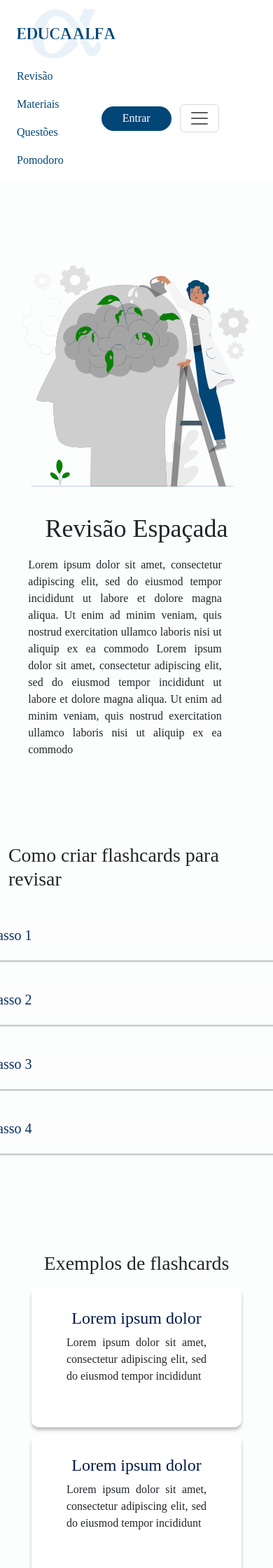
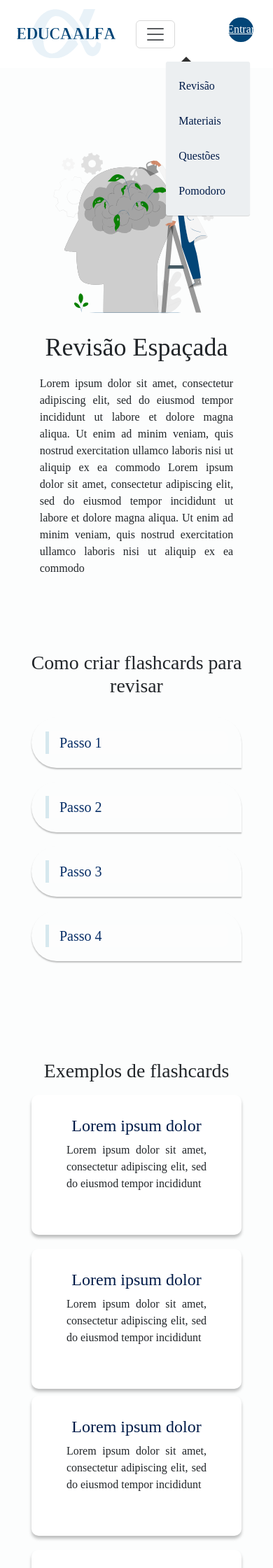
Before and after one commit to ClarisseTeixeira/EducaAlfa, a Django app: page /indexrevisao/ in a window 390 px wide, after a click that opens the changed part; the page is wider, and only the part inside the window is pictured. Shown: the top 2240 px of that part at 70% size. Run offline with Django 4.2, Linux system fonts and the light colour scheme.

Commit message:
responsividade do indexrevisao

```diff
--- a/revisao/static/revisao/css/revisao.css
+++ b/revisao/static/revisao/css/revisao.css
@@ -84,7 +84,7 @@
 .flashcard {
     width: 300px;
     margin: 10px auto;
-    height: 200px;
+    min-height: 200px;
     background-color: #fff;
     box-shadow: 0px 4px 4px 0px rgba(0, 0, 0, 0.25);
     border-radius: 10px;
@@ -216,11 +216,14 @@
 }
 
 
-@media (max-width: 980px) {
+@media (max-width: 1200px) {
     .row {
-        display: block;
+        flex-direction: column;
     }
 
+}
+
+@media (max-width:900px){
     .mbsr {
         flex-direction: column-reverse;
     }
@@ -228,4 +231,35 @@
     .h1revisao {
         text-align: center;
     }
+    .textrevisao{
+        width: 100%;
+        margin: auto;
+    }
 }
+
+
+@media (max-width:570px){
+    .borda{
+        width: 300px;
+    }
+    .imgrevisao{
+        width: 260px;
+    }
+    .accordion-header, .accordion-button{
+        width: 260px;
+    }
+}
+
+
+@media (max-width:350px){
+    .borda{
+        width: 250px;
+    }
+    .flashcard{
+        width: 250px;
+    }
+
+    .accordion-header, .accordion-button{
+        width: 200px;
+    }
+}
--- a/revisao/templates/revisao/indexrevisao.html
+++ b/revisao/templates/revisao/indexrevisao.html
@@ -43,7 +43,7 @@
 
 
 
-<h1 class="d-flex justify-content-center mt-5">Como criar flashcards para revisar</h1>
+<h1 class="d-flex justify-content-center mt-5 text-center">Como criar flashcards para revisar</h1>
 <div class="d-flex justify-content-center">
     <div class="accordion" id="accordionExample">
 
--- a/static/css/style.css
+++ b/static/css/style.css
@@ -166,3 +166,56 @@
     height: 45px !important;
     border-radius: 45px ;
 }
+
+.navbar-toggler:focus {
+    box-shadow: 0 0 0 0;
+
+}
+
+
+@media (max-width: 991px) {
+    .basenav {
+        position: relative;
+        display: inline-block;
+    }
+
+    .basenav ul.show {
+        display: none;
+    }
+
+    .basenav ul {
+        width: 120px;
+        position: absolute;
+        top: 120%;
+        right: -35px;
+        padding: 10px 18px;
+        box-shadow: 0px 1px 1px rgba(0, 0, 0, 0.15);
+        border-radius: 3px;
+        background: #ECEFF1;
+    }
+
+    .basenav ul:after {
+        width: 0px;
+        height: 0px;
+        position: absolute;
+        top: 0%;
+        left: 22px;
+        content: '';
+        transform: translate(0%, -100%);
+        border-left: 7px solid transparent;
+        border-right: 7px solid transparent;
+        border-bottom: 7px solid #303030;
+    }
+
+    .basenav li {
+        margin: 5px 0px 5px 0px;
+        float: none;
+        display: block;
+    }
+
+    .basenav a {
+        display: block;
+        color: #001B48;
+    }
+
+}
--- a/templates/base.html
+++ b/templates/base.html
@@ -38,7 +38,16 @@
 
 
 
-        <div class="basenav justify-content-end ">
+        <div class="d-flex justify-content-end ">
+
+          <div class="m-2">
+            <button class="navbar-toggler" type="button" data-bs-toggle="collapse"
+              data-bs-target="#navbarSupportedContent" aria-controls="navbarSupportedContent" aria-expanded="false"
+              aria-label="Toggle navigation">
+              <span class="navbar-toggler-icon"></span>
+            </button>
+          </div>
+
           <div class="  collapse navbar-collapse basenav nav " id="navbarSupportedContent">
             <ul class="navbar-nav navul justify-content-end">
               <li class="nav-item navli">
@@ -57,7 +66,6 @@
 
           </div>
 
-        <div>
 
           {% if user.is_authenticated %}
           <div class="m-1">
@@ -72,23 +80,11 @@
           {% endif %}
 
         </div>
-        <div class="m-2">
-          <button class="navbar-toggler" type="button" data-bs-toggle="collapse" data-bs-target="#navbarSupportedContent"
-            aria-controls="navbarSupportedContent" aria-expanded="false" aria-label="Toggle navigation">
-            <span class="navbar-toggler-icon"></span>
-          </button>
-        </div>
-
-      </div>
 
 
       </div>
     </nav>
   </header>
-
-
-
-
 
   <main>
     <div class=" container">
@@ -155,6 +151,7 @@
       var tempomsg = document.querySelector('.message');
       tempomsg.classList.add('hide-message');
     }, 5000);
+
   </script>
 
 </body>
```
Lines whose indentation alone changed are shown as unchanged.
